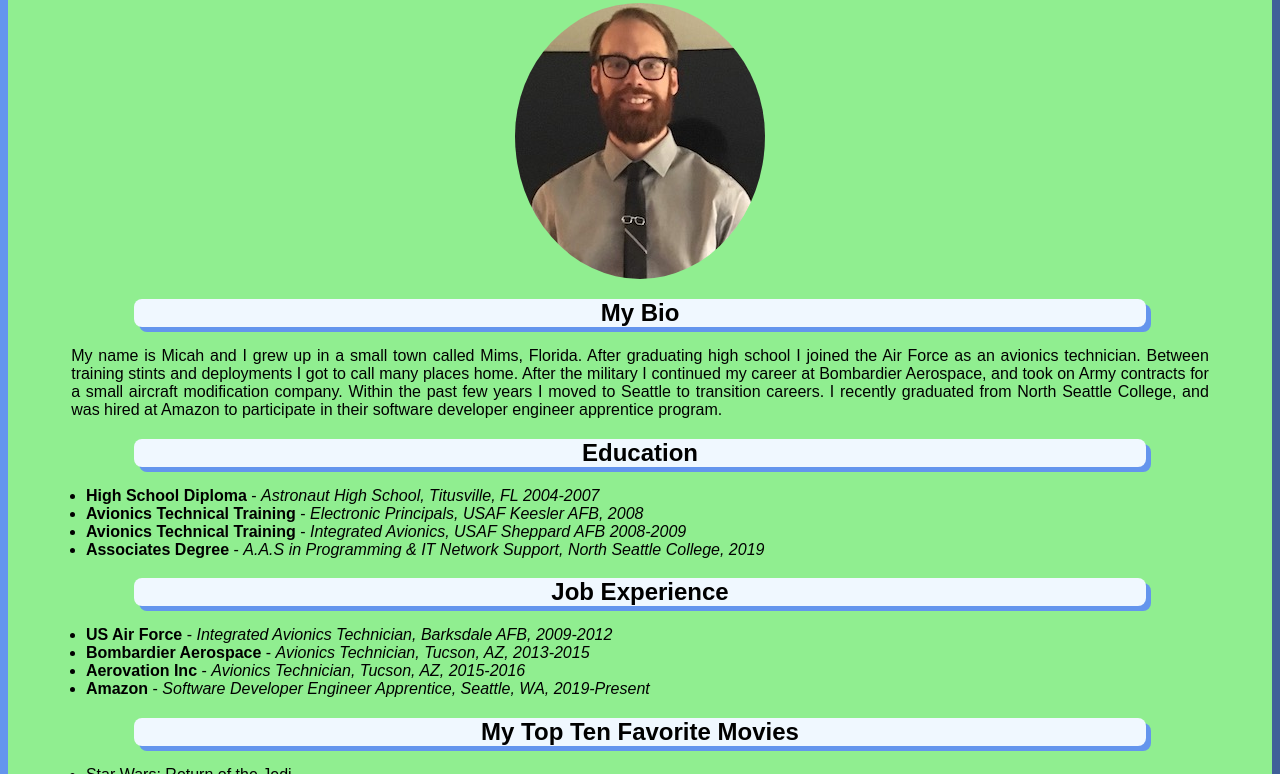
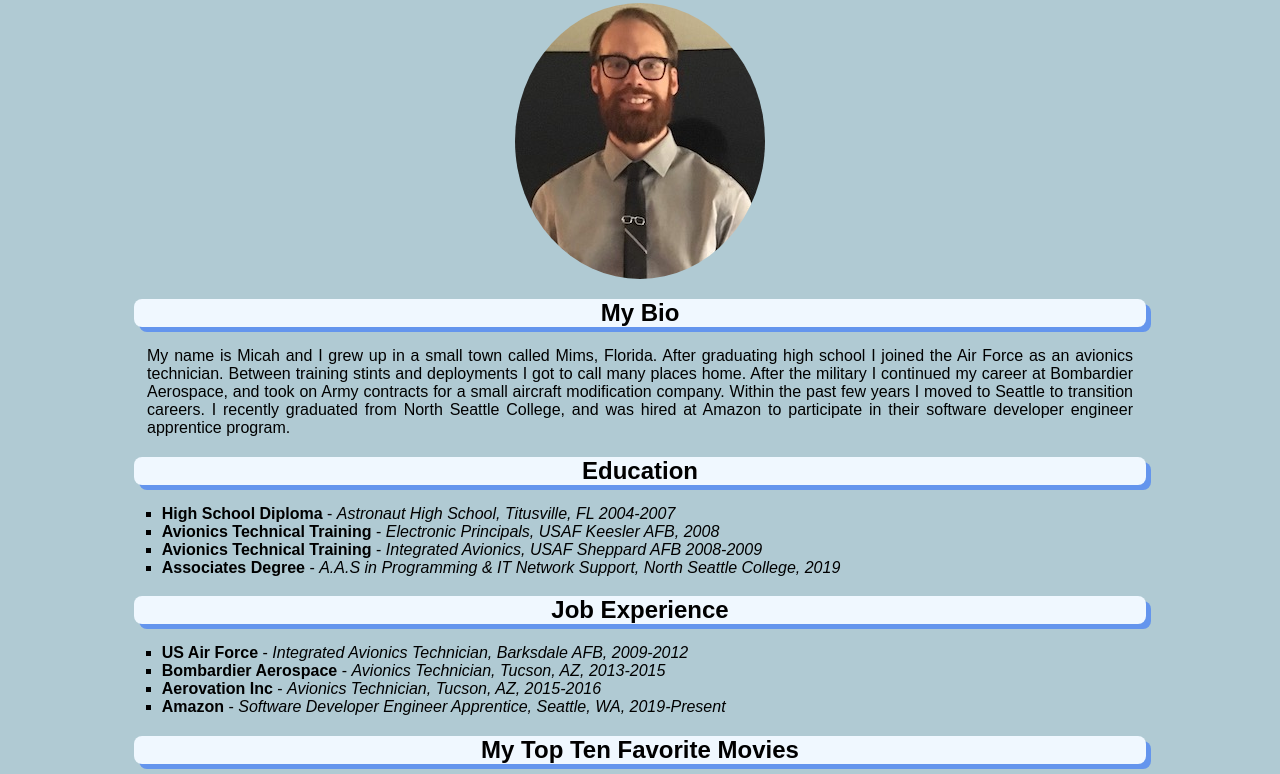
Before and after one commit to micahThor/code201-lab2, a plain HTML site: page index.html in a window 1280 px wide. Shown: the part 99-873 px from the top of the page. Drawn offline with Linux system fonts and the light colour scheme.

Commit message:
final style changes

```diff
--- a/css/style.css
+++ b/css/style.css
@@ -8,10 +8,7 @@ header {
   position: relative;
 }
 body {
-  background: lightgreen;
-  outline-style: groove;
-  outline-color: cornflowerblue;
-  outline-width: 20px;
+  background: rgb(176, 202, 211);
 }
 h1 {
   font-family: Arial, Helvetica, sans-serifive;
@@ -29,18 +26,19 @@ h2 {
 p {
   text-align: justify;
   font-family: Arial, Helvetica, sans-serif;
-  margin-left: 5%;
-  margin-right: 5%;
+  margin-left: 11%;
+  margin-right: 11%;
 }
 ul {
   font-family: Arial, Helvetica, sans-serif;
-  margin-left: 3%;
-  margin-right: 3%;
+  list-style-type: square;
+  margin-left: 9%;
+  margin-right: 9%;
 }
 img {
   display: block;
   margin-left: auto;
   margin-right: auto;
-  padding-top: 10px;
+  margin-top: 10px;
   border-radius: 50%;
 }
```
